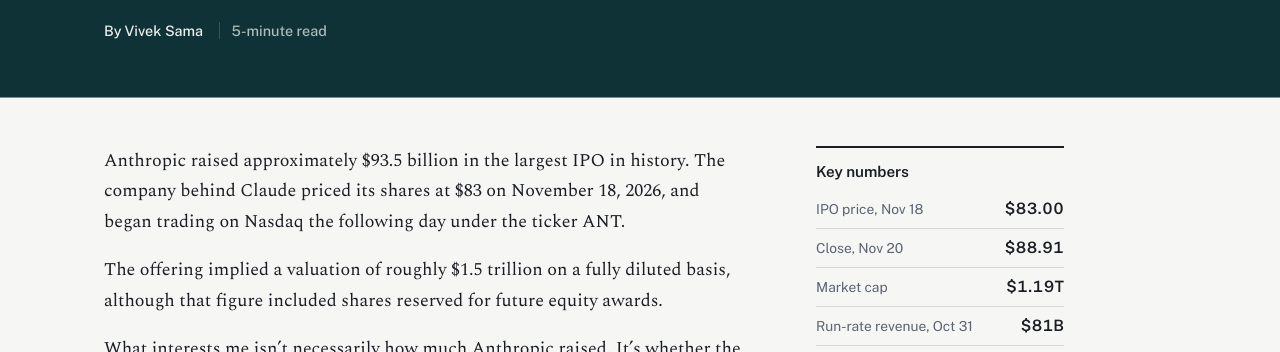
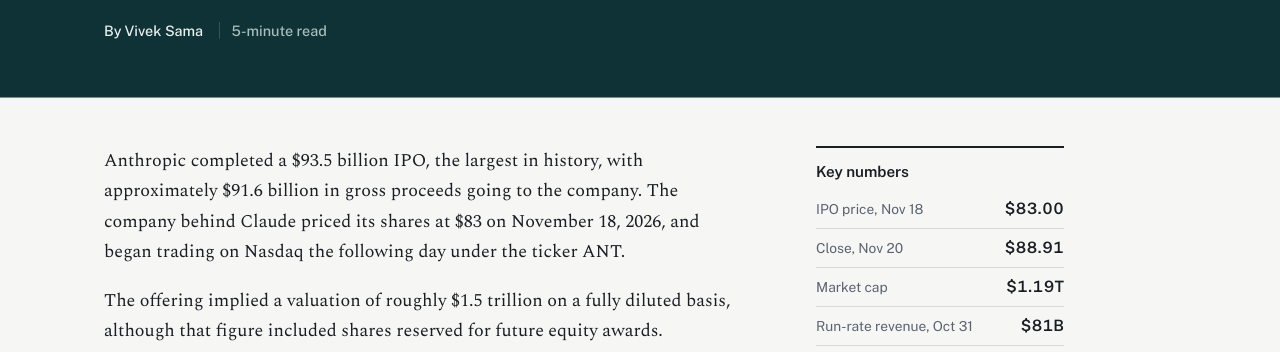
Before and after one commit to vivek-sama/vivek-sama.github.io, a plain HTML site: page blog/anthropic-ipo-growth-vs-price.html in a window 1280 px wide. Shown: the part 395-747 px from the top of the page. Drawn offline with nearby package versions, Linux system fonts and the light colour scheme.

Commit message:
Blog post: separate total IPO size from proceeds to the company
Co-Authored-By: Claude Opus 5.5 <noreply@anthropic.com>
Claude-Session: https://claude.ai/code/session_01NnU3HaYEsDzAwhvXtNG2Sm

```diff
--- a/blog/anthropic-ipo-growth-vs-price.html
+++ b/blog/anthropic-ipo-growth-vs-price.html
@@ -44,7 +44,7 @@
     <p class="note">The last line is my own estimate: 25&#215; earnings and a 30% net margin.</p>
   </aside>
   <div class="post">
-    <p>Anthropic raised approximately $93.5 billion in the largest IPO in history. The company behind Claude priced its shares at $83 on November 18, 2026, and began trading on Nasdaq the following day under the ticker ANT.</p>
+    <p>Anthropic completed a $93.5 billion IPO, the largest in history, with approximately $91.6 billion in gross proceeds going to the company. The company behind Claude priced its shares at $83 on November 18, 2026, and began trading on Nasdaq the following day under the ticker ANT.</p>
     <p>The offering implied a valuation of roughly $1.5 trillion on a fully diluted basis, although that figure included shares reserved for future equity awards.</p>
     <p>What interests me isn&#8217;t necessarily how much Anthropic raised. It&#8217;s whether the underlying business can eventually justify that valuation.</p>
 
```
